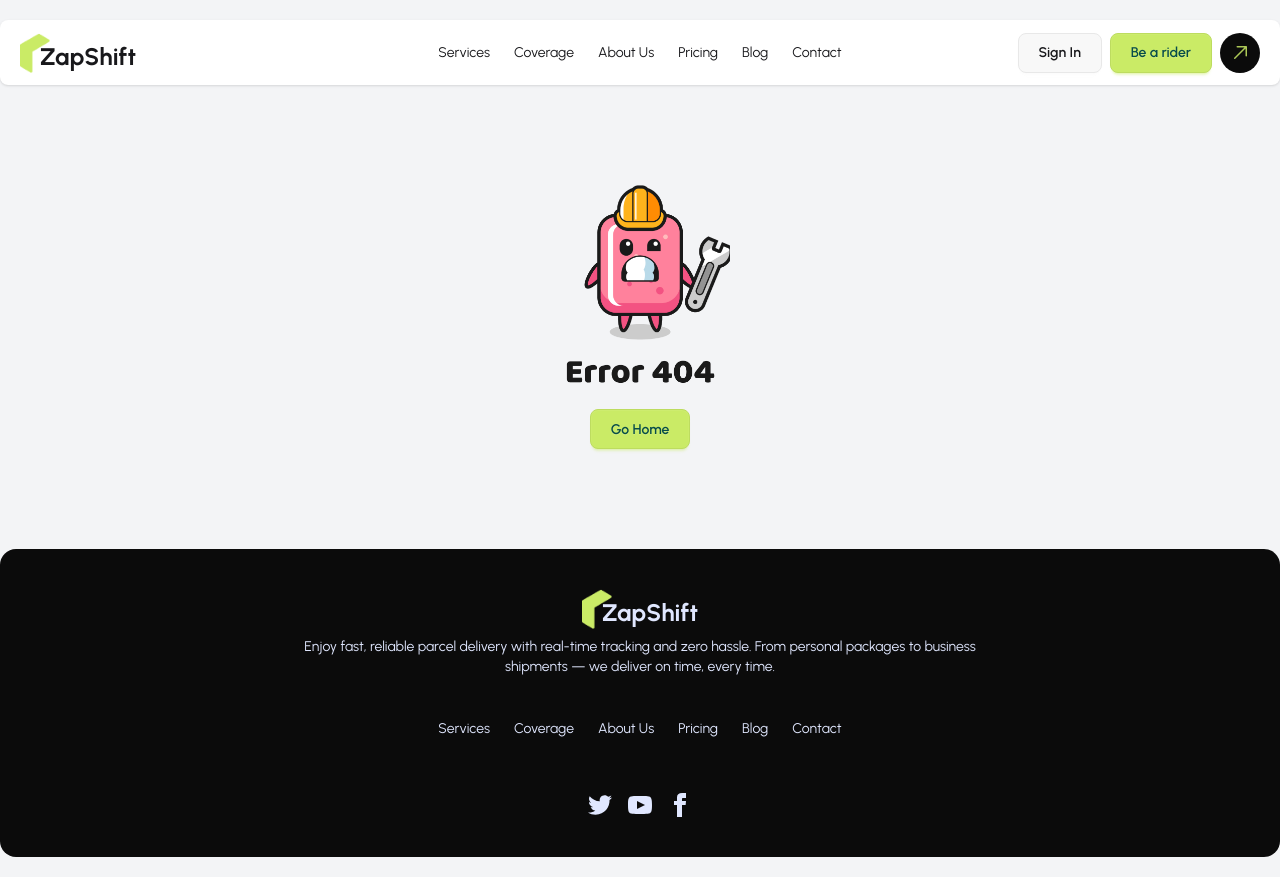
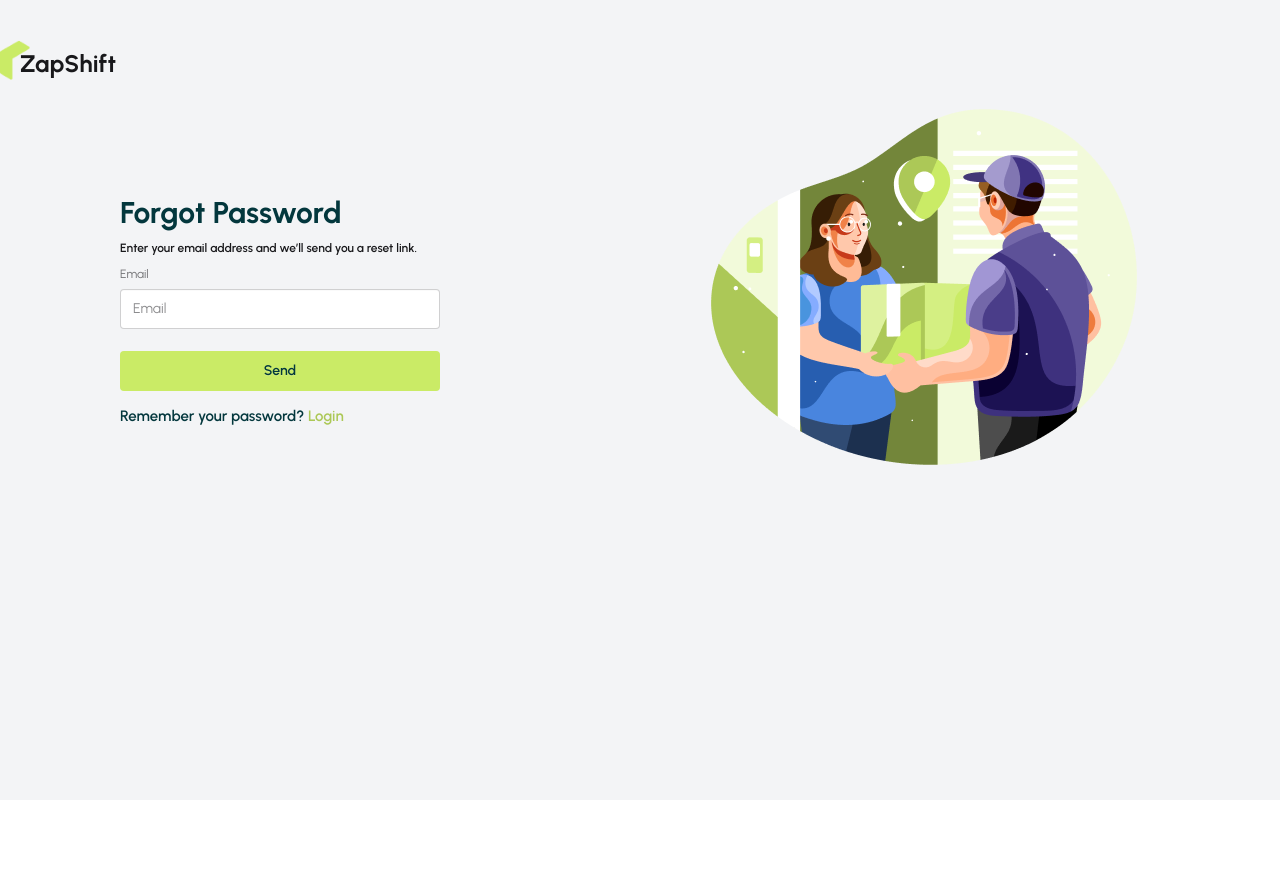
Before and after one commit to suronjit02/zap-shift-client, a React (Vite) app: page /forgot-password in a window 1280 px wide. After the commit the page ends 800 px from the top, so only its background shows below. Built offline with nearby package versions, Linux system fonts and the light colour scheme.

Commit message:
feat: ForgotPass, EnterCode and ResetPass page create

```diff
--- /dev/null
+++ b/src/pages/Auth/ForgetPass/EnterCode.jsx
@@ -0,0 +1,24 @@
+import React from "react";
+import { Link } from "react-router";
+
+const Login = () => {
+  return (
+    <div className="pl-30 pt-10">
+      <div>
+        <h2 className="text-secondary font-bold text-3xl mt-5">Enter Code</h2>
+      </div>
+
+      <fieldset className="fieldset border-none w-xs border">
+        <legend className="fieldset-legend">
+          Enter 6 digit code that we sent in your email address.
+        </legend>
+
+        <button className="btn btn-neutral bg-accent text-secondary border-none shadow-none mt-4">
+          Verify Code
+        </button>
+      </fieldset>
+    </div>
+  );
+};
+
+export default Login;
--- /dev/null
+++ b/src/pages/Auth/ForgetPass/ForgotPass.jsx
@@ -0,0 +1,34 @@
+import React from "react";
+import { Link } from "react-router";
+
+const Login = () => {
+  return (
+    <div className="pl-30 pt-10">
+      <div>
+        <h2 className="text-secondary font-bold text-3xl mt-5">
+          Forgot Password
+        </h2>
+      </div>
+      <fieldset className="fieldset border-none w-xs border">
+        <legend className="fieldset-legend">
+          Enter your email address and we’ll send you a reset link.
+        </legend>
+
+        <label className="label">Email</label>
+        <input type="email" className="input" placeholder="Email" />
+
+        <button className="btn btn-neutral bg-accent text-secondary border-none shadow-none mt-4">
+          Send
+        </button>
+        <p className="my-2 text-[15px] text-secondary font-semibold">
+          Remember your password?{" "}
+          <Link to={"/login"} className="text-primary hover:underline">
+            Login
+          </Link>
+        </p>
+      </fieldset>
+    </div>
+  );
+};
+
+export default Login;
--- /dev/null
+++ b/src/pages/Auth/ForgetPass/ResetPass.jsx
@@ -0,0 +1,29 @@
+import React from "react";
+import { Link } from "react-router";
+
+const Login = () => {
+  return (
+    <div className="pl-30 pt-10">
+      <div>
+        <h2 className="text-secondary font-bold text-3xl mt-5">
+          Reset Password
+        </h2>
+      </div>
+      <fieldset className="fieldset border-none w-xs border">
+        <legend className="fieldset-legend">Enter your password.</legend>
+
+        <label className="label">New Password</label>
+        <input type="password" className="input" placeholder="Password" />
+
+        <label className="label">Confirm Password</label>
+        <input type="password" className="input" placeholder="Password" />
+
+        <button className="btn btn-neutral bg-accent text-secondary border-none shadow-none mt-4">
+          Reset Password
+        </button>
+      </fieldset>
+    </div>
+  );
+};
+
+export default Login;
--- a/src/router/router.jsx
+++ b/src/router/router.jsx
@@ -7,6 +7,9 @@ import AboutUs from "../pages/AboutPage/AboutUs";
 import AuthLayout from "../layouts/AuthLayout";
 import Login from "../pages/Auth/Login";
 import Register from "../pages/Auth/Register";
+import ForgotPass from "../pages/Auth/ForgetPass/ForgotPass";
+import EnterCode from "../pages/Auth/ForgetPass/EnterCode";
+import ResetPass from "../pages/Auth/ForgetPass/ResetPass";
 
 export const router = createBrowserRouter([
   {
@@ -44,6 +47,18 @@ export const router = createBrowserRouter([
         path: "register",
         Component: Register,
       },
+      {
+        path: "forgot-password",
+        Component: ForgotPass,
+      },
+      {
+        path: "enter-code",
+        Component: EnterCode,
+      },
+      {
+        path: "reset-password",
+        Component: ResetPass,
+      },
     ],
   },
 ]);
```
